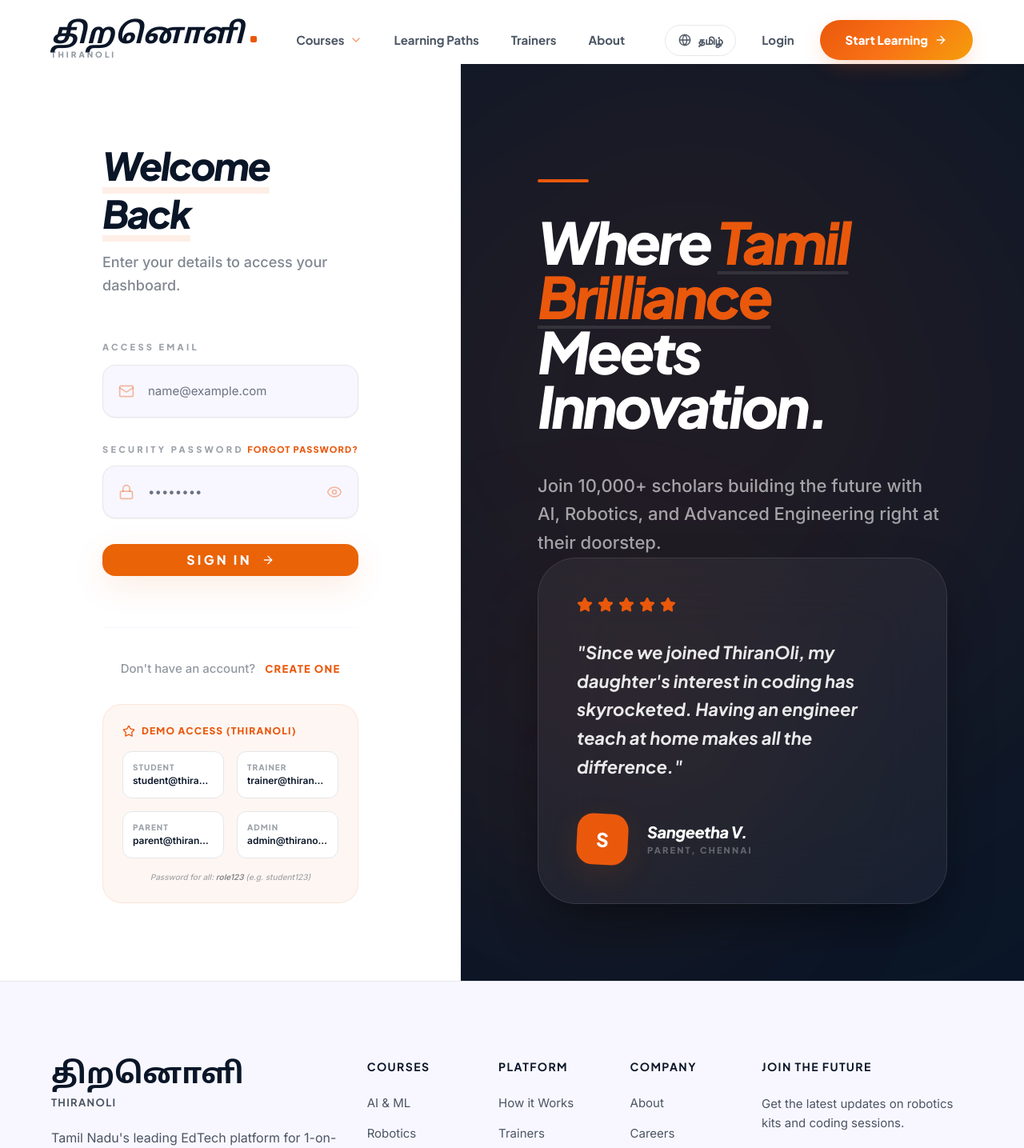
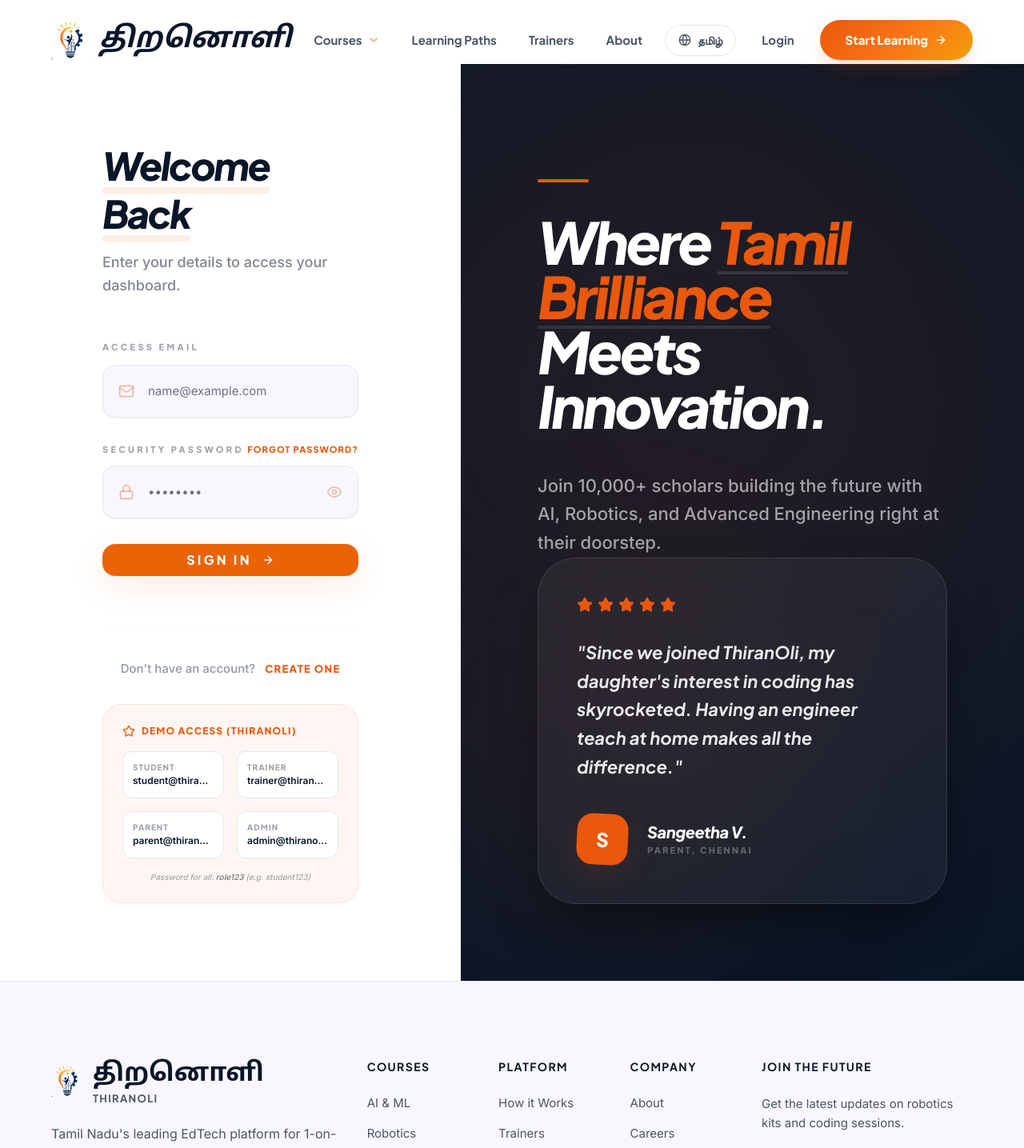
Before and after one commit to ryfio-ai/doorstep, a React (Vite) app: page /login in a window 1280 px wide. Shown: the top 1435 px of the page at 80% size. Built offline with nearby package versions, Linux system fonts and the light colour scheme; a web font is replaced by a local one.

Commit message:
feat: implement global logo branding, favicon updates, and AEO structured data

```diff
--- a/index.html
+++ b/index.html
@@ -2,8 +2,29 @@
 <html lang="en">
   <head>
     <meta charset="UTF-8" />
-    <link rel="icon" type="image/svg+xml" href="/favicon.svg" />
+    <link rel="icon" type="image/png" href="/logo.png" />
+    <link rel="apple-touch-icon" href="/logo.png" />
     <meta name="viewport" content="width=device-width, initial-scale=1.0" />
+
+    <!-- AEO & JSON-LD Structured Data -->
+    <script type="application/ld+json">
+    {
+      "@context": "https://schema.org",
+      "@type": "EducationalOrganization",
+      "name": "ThiranOli",
+      "alternateName": "திறனொளி",
+      "url": "https://www.thiranoli.com",
+      "logo": "https://www.thiranoli.com/logo.png",
+      "description": "ThiranOli is a global skills ecosystem bringing world-class Robotics, AI, and Creative Coding education directly to your doorstep with verified expert mentors.",
+      "sameAs": [],
+      "contactPoint": {
+        "@type": "ContactPoint",
+        "contactType": "Customer Service",
+        "areaServed": "IN",
+        "availableLanguage": ["Tamil", "English"]
+      }
+    }
+    </script>
 
     <!-- SEO: ThiranOli Brand -->
     <title>திறனொளி | ThiranOli — Innovation at Your Doorstep</title>
--- a/src/components/layouts/AdminLayout.tsx
+++ b/src/components/layouts/AdminLayout.tsx
@@ -20,14 +20,7 @@
     <>
       <div className="p-8">
         <Link to="/" className="flex items-center gap-3 mb-12">
-          <svg width="28" height="28" viewBox="0 0 24 24" fill="none" stroke="#EA580C" strokeWidth="3" strokeLinecap="round" strokeLinejoin="round">
-            <path d="M12 2L2 7l10 5 10-5-10-5z"></path>
-            <path d="M2 17l10 5 10-5"></path>
-            <path d="M2 12l10 5 10-5"></path>
-          </svg>
-          <span className="text-[24px] font-jakarta font-extrabold tracking-tight text-white italic">
-            திறனொளி
-          </span>
+          <img src="/logo.png" alt="ThiranOli Logo" className="h-10 w-auto object-contain brightness-0 invert" />
         </Link>
 
         <div className="space-y-1">
@@ -81,9 +74,7 @@
         >
           <Menu className="w-6 h-6" />
         </button>
-        <span className="font-jakarta font-extrabold text-[18px] text-brandBlue italic">
-          திறனொளி
-        </span>
+        <img src="/logo.png" alt="ThiranOli" className="h-6 w-auto object-contain" />
         <button className="p-2 -mr-2 text-textPrimary relative">
           <Bell className="w-6 h-6" />
           <span className="absolute top-2 right-2 w-2 h-2 bg-brandOrange rounded-full border-2 border-white"></span>
--- a/src/components/layouts/StudentLayout.tsx
+++ b/src/components/layouts/StudentLayout.tsx
@@ -31,12 +31,7 @@
     <>
       <div className="p-8">
         <Link to="/" className="flex items-center gap-3 mb-12">
-          <svg width="28" height="28" viewBox="0 0 24 24" fill="none" stroke="#EA580C" strokeWidth="3" strokeLinecap="round" strokeLinejoin="round">
-            <path d="M3 21h18"></path><path d="M19 21v-4"></path><path d="M19 17a2 2 0 0 0-2-2H7a2 2 0 0 0-2 2v4"></path><path d="M15 5h-6a2 2 0 0 0-2 2v8h14V7a2 2 0 0 0-2-2z"></path>
-          </svg>
-          <span className="text-[24px] font-jakarta font-extrabold tracking-tight text-white italic">
-            திறனொளி
-          </span>
+          <img src="/logo.png" alt="ThiranOli Logo" className="h-10 w-auto object-contain brightness-0 invert" />
         </Link>
 
         <div className="space-y-1">
@@ -96,9 +91,7 @@
         >
           <Menu className="w-6 h-6" />
         </button>
-        <span className="font-jakarta font-extrabold text-[18px] text-brandBlue italic">
-          திறனொளி
-        </span>
+        <img src="/logo.png" alt="ThiranOli" className="h-6 w-auto object-contain" />
         <button className="p-2 -mr-2 text-textPrimary relative">
           <Bell className="w-6 h-6" />
           <span className="absolute top-2 right-2 w-2 h-2 bg-brandOrange rounded-full border-2 border-white"></span>
--- a/src/components/layouts/TrainerLayout.tsx
+++ b/src/components/layouts/TrainerLayout.tsx
@@ -22,14 +22,7 @@
     <>
       <div className="p-8">
         <Link to="/" className="flex items-center gap-3 mb-12">
-           <svg width="28" height="28" viewBox="0 0 24 24" fill="none" stroke="#EA580C" strokeWidth="3" strokeLinecap="round" strokeLinejoin="round">
-            <path d="M12 2L2 7l10 5 10-5-10-5z"></path>
-            <path d="M2 17l10 5 10-5"></path>
-            <path d="M2 12l10 5 10-5"></path>
-          </svg>
-          <span className="text-[24px] font-jakarta font-extrabold tracking-tight text-white italic">
-            திறனொளி
-          </span>
+          <img src="/logo.png" alt="ThiranOli Logo" className="h-10 w-auto object-contain brightness-0 invert" />
         </Link>
 
         <div className="space-y-1">
@@ -83,9 +76,7 @@
         >
           <Menu className="w-6 h-6" />
         </button>
-        <span className="font-jakarta font-extrabold text-[18px] text-brandBlue italic">
-          திறனொளி
-        </span>
+        <img src="/logo.png" alt="ThiranOli" className="h-6 w-auto object-contain" />
         <button className="p-2 -mr-2 text-textPrimary relative">
           <Bell className="w-6 h-6" />
           <span className="absolute top-2 right-2 w-2 h-2 bg-brandOrange rounded-full border-2 border-white"></span>
--- a/src/components/shared/Footer.tsx
+++ b/src/components/shared/Footer.tsx
@@ -64,13 +64,16 @@
 
           {/* Brand Col */}
           <div className="lg:col-span-4 flex flex-col">
-            <Link to="/" className="flex flex-col leading-none mb-6 group inline-block w-max">
-              <span className="font-tamil font-bold text-[36px] leading-tight text-textPrimary group-hover:text-brandOrange transition-all duration-300">
-                திறனொளி
-              </span>
-              <span className="font-jakarta font-bold text-[13px] tracking-[0.1em] uppercase text-textSecondary group-hover:text-brandOrange mt-1 transition-colors">
-                ThiranOli
-              </span>
+            <Link to="/" className="flex items-center gap-3 mb-6 group inline-block w-max">
+              <img src="/logo.png" alt="ThiranOli Logo" className="h-10 w-auto object-contain transition-transform duration-300 group-hover:scale-105" />
+              <div className="flex flex-col leading-none">
+                <span className="font-tamil font-bold text-[32px] leading-tight text-textPrimary group-hover:text-brandOrange transition-all duration-300">
+                  திறனொளி
+                </span>
+                <span className="font-jakarta font-bold text-[13px] tracking-[0.1em] uppercase text-textSecondary group-hover:text-brandOrange mt-1 transition-colors">
+                  ThiranOli
+                </span>
+              </div>
             </Link>
             <p className="text-[16px] leading-relaxed text-textSecondary mb-8 max-w-sm">
               Tamil Nadu's leading EdTech platform for 1-on-1 doorstep learning in AI, Robotics, and Coding.
--- a/src/components/shared/StickyNavbar.tsx
+++ b/src/components/shared/StickyNavbar.tsx
@@ -58,17 +58,10 @@
 
           {/* LOGO */}
           <Link to="/" className="flex items-center gap-3 shrink-0 group relative z-10">
-            <div className="flex flex-col leading-none">
-              <div className="flex items-center gap-2">
-                <span className="font-tamil font-bold text-[36px] text-textPrimary transition-all duration-500 italic">
-                  திறனொளி
-                </span>
-                <div className="w-2 h-2 rounded-sm bg-brandOrange mt-2"></div>
-              </div>
-              <span className="font-jakarta font-extrabold text-[10px] tracking-[0.3em] uppercase text-textSecondary opacity-60">
-                THIRANOLI
-              </span>
-            </div>
+            <img src="/logo.png" alt="ThiranOli Logo" className="h-10 md:h-12 w-auto object-contain transition-transform duration-300 group-hover:scale-105" />
+            <span className="font-tamil font-bold text-[32px] md:text-[36px] text-textPrimary transition-all duration-500 italic">
+              திறனொளி
+            </span>
           </Link>
 
           {/* MAIN NAV */}
```
Also changed, not shown: public/logo.png (added).
